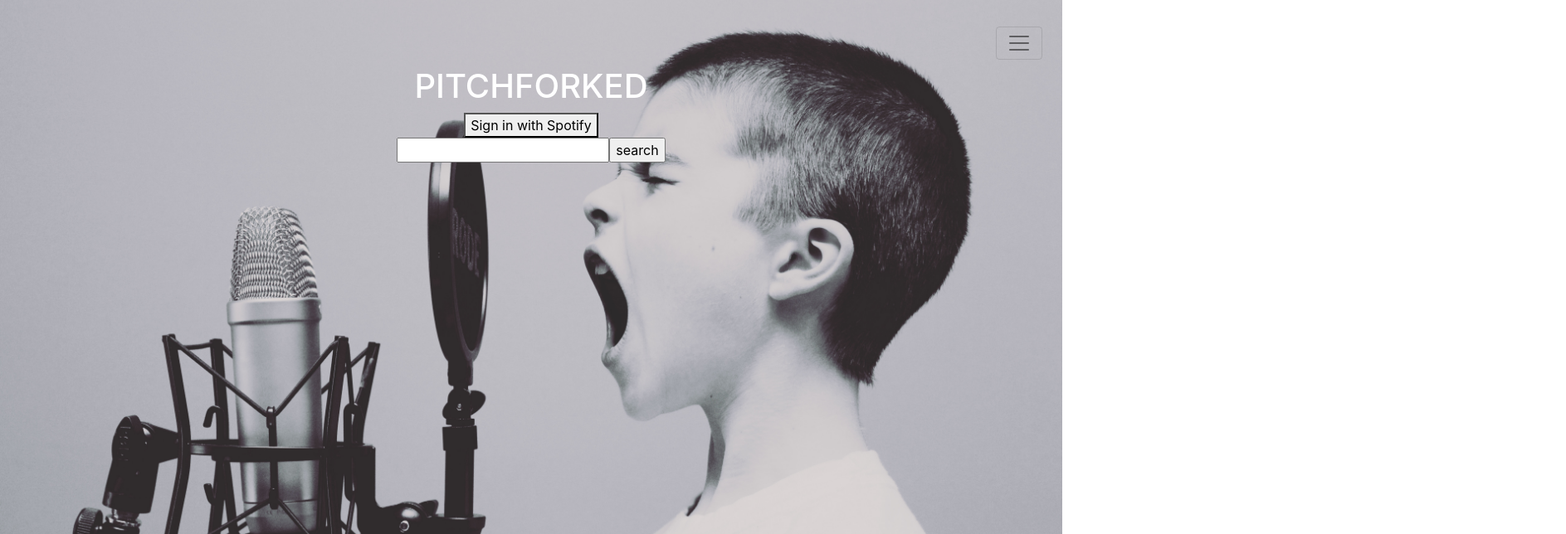
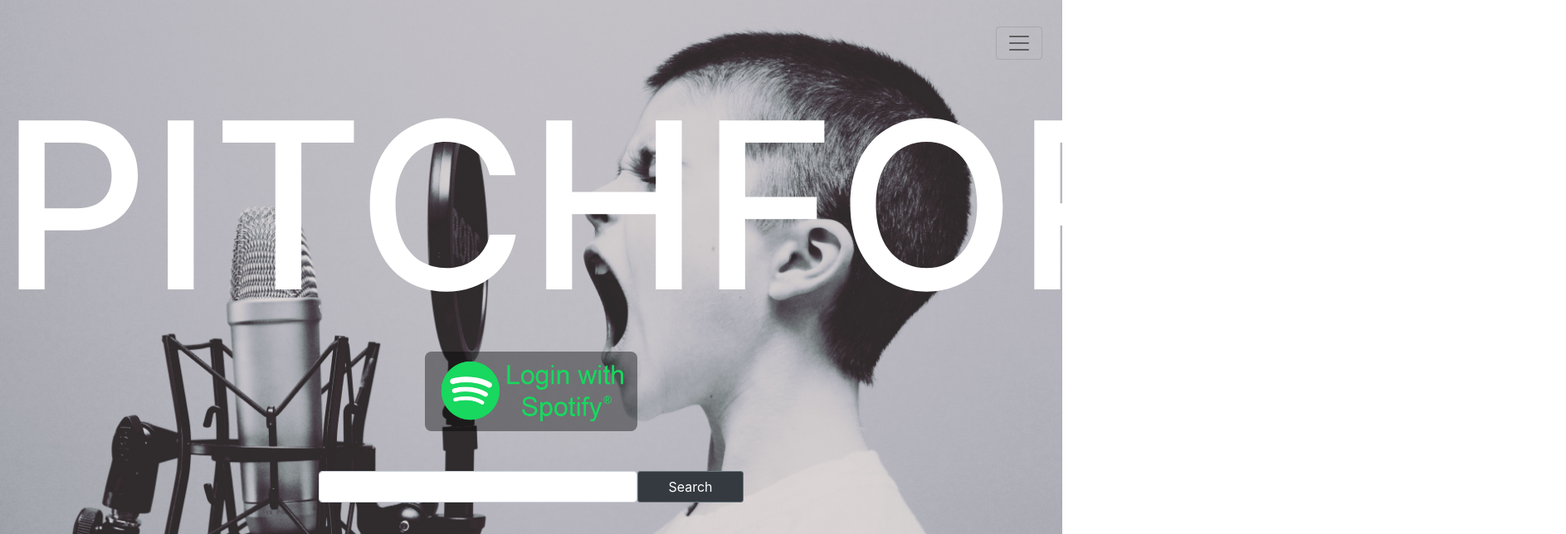
Before and after one commit to ctocco/pitchforked, a React (Create React App) app: page / in a window 1280 px wide. Shown: the top 644 px of the page at 83% size, 1887 px wide, since content can reach past the window. Built offline with nearby package versions, Linux system fonts and the light colour scheme.

Commit message:
michaels last push

```diff
--- a/src/App.css
+++ b/src/App.css
@@ -1,43 +1,86 @@
+      /* App */
+
 .App {
-  text-align: center;
-  font-family: -apple-system, BlinkMacSystemFont, "Segoe UI", "Roboto", "Oxygen",
+    text-align: center;
+    font-family: -apple-system, BlinkMacSystemFont, "Segoe UI", "Roboto", "Oxygen",
     "Ubuntu", "Cantarell", "Fira Sans", "Droid Sans", "Helvetica Neue",
     sans-serif;
 }
 
+      /* NavBar */
+
 .navbar-inner {
-  background:transparent;
+    background: transparent;
 }
 
-/* .container-inner {
-  background:transparent;
-} */
+      /* LandingPage */
+
+.landing-page {
+    background-image: url('./images/background.jpg');
+    min-height: 100vh;
+    background-position: center;
+    background-repeat: no-repeat;
+    background-size: cover;
+}
+
+      /* SignIn */
+
+.login-button {
+    height: 10vh;
+}
+
+.fork-button {
+  background: rgba(0, 0, 0, 0.4);
+  color: inherit;
+  border: none;
+  padding: 8px;
+  font: inherit;
+  cursor: pointer;
+  outline: inherit;
+  border-radius: 8px;
+}
+
+.fork-button:hover {
+  background-color: rgba(0, 0, 0, 0.5)
+}
+
+      /* SearchBar */
+
+.search-input {
+    max-width: 30vw;
+    min-height: 3vw;
+}
+
+.search-button {
+    color:  white;
+    min-width: 10vw;
+    font-size: 100%;
+}
+
+      /* ResultsPage */
 
 h1 {
-  color: white;
+    color: white;
+    font-size: 1750%;
 }
 
-.footer {
-  position: fixed;
-  bottom: 0;
-  width: 100%;
-  height: 60px;
-  line-height: 60px;
-  background-color: white;
+.search-results {
+    min-height: 100vh;
 }
 
-.text-muted {
-  font-size: 16px
+      /* Images */
+
+.logo {
+    max-height: 2vh;
 }
 
-.landing-page {
-  background-image: url('./images/background.jpg');
-  min-height: 100vh;
-   background-position: center;
-   background-repeat: no-repeat;
-   background-size: cover;
+      /* Footer */
 
+.footer {
+    position: fixed;
+    bottom: 0;
+    width: 100%;
+    height: 60px;
+    line-height: 60px;
+    background-color: white;
 }
-.search-results {
-  min-height: 100vh;
-}
--- a/src/App.js
+++ b/src/App.js
@@ -46,6 +46,8 @@ const App = props => {
         <br />
         <MainNavbar />
         <SignIn loginSpotify={loginSpotify} showSignIn={showSignIn} />
+        <br />
+        <br />
         <SearchBar handleSearchArtist={handleSearchArtist} />
         <MainFooter />
       </div>
--- a/src/components/auth/Signin.jsx
+++ b/src/components/auth/Signin.jsx
@@ -1,16 +1,19 @@
 import React from "react";
+import { Button  } from 'reactstrap';
+import SpotifyLogin from '../../images/spotify_login.png';
 
 const Signin = props => {
   return (
     <div>
-      <h1>PITCHFORKED</h1>
+      <h1>PITCHFORK'D</h1>
       {props.showSignIn ? (
-        <button onClick={() => props.loginSpotify()}>
-          Sign in with Spotify
-        </button>
+        <Button className="fork-button" onClick={() => props.loginSpotify()}>
+        <img src={SpotifyLogin} className="login-button" alt="login"/>
+        </Button>
       ) : (
         <p>signed in</p>
       )}
+
     </div>
   );
 };
--- a/src/components/layout/Footer.jsx
+++ b/src/components/layout/Footer.jsx
@@ -1,4 +1,6 @@
 import React from 'react';
+import Spotify from '../../images/spotify_logo.png';
+
 
 export default class MainFooter extends React.Component {
 
@@ -6,8 +8,7 @@ export default class MainFooter extends React.Component {
     return (
         <footer className="footer" light>
 		      <div  className="container-inner">
-			        <span className="text-muted">Powered by:   <i className="fab fa-spotify"></i>
-              </span>
+              <span className="text-muted">Powered by:  <img src={Spotify} alt="spotify-logo" className="logo" /></span>
 		      </div>
         </footer>
     );
--- a/src/components/layout/SearchBar.jsx
+++ b/src/components/layout/SearchBar.jsx
@@ -1,16 +1,19 @@
 import React from "react";
 import { animateScroll as scroll } from "react-scroll";
+import { Input, Button } from 'reactstrap';
 
 const SearchBar = props => {
   return (
     <div>
-      <form onSubmit={event => props.handleSearchArtist(event)}>
-        <input type="text" name="searchArtist" />
-        <input
+      <form className="d-flex justify-content-center" onSubmit={event => props.handleSearchArtist(event)}>
+        <Input className="search-input" type="text" name="searchArtist"  size="default" />
+        <Button
+          outline
+          className="search-button btn btn-dark"
+          size="sm"
           type="submit"
-          value="search"
-          onClick={() => scroll.scrollTo(987)}
-        />
+          onClick={() => scroll.scrollTo(987) }
+        >Search</Button>
       </form>
     </div>
   );
--- a/src/pages/ResultsPage.jsx
+++ b/src/pages/ResultsPage.jsx
@@ -18,7 +18,6 @@ const Display = props => {
 
     return (
       <div>
-        <h2>All Results</h2>
         {artistPageOn ? (
           <ArtistInfo artist={filteredArtist} />
         ) : props.turnOn ? (
@@ -34,11 +33,7 @@ const Display = props => {
       </div>
     );
   } else {
-    return (
-      <div>
-        <p>no results</p>
-      </div>
-    );
+    return <div />;
   }
 };
 
```
Also changed, not shown: src/images/spotify_login.png (added).
